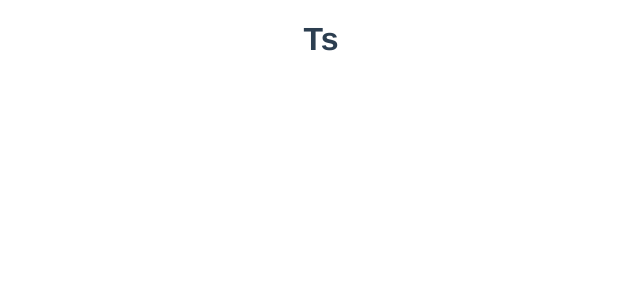
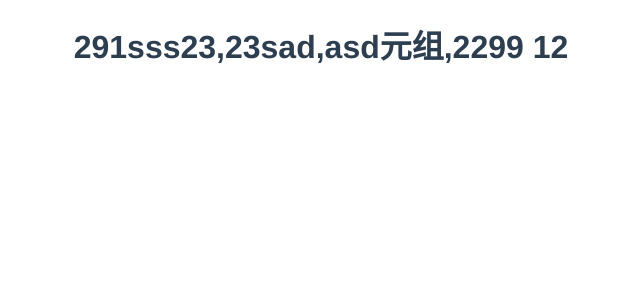
Before and after one commit to samwise-coder/Beginning-of-Autumn, a Vue app: page /ts in a window 1280 px wide. Shown: the top 300 px of the page, without its empty margins (319-959 px from the left). Built offline with nearby package versions, Linux system fonts and the light colour scheme.

Commit message:
begin ts

```diff
--- a/src/views/Ts.vue
+++ b/src/views/Ts.vue
@@ -1,11 +1,35 @@
 <template>
   <div>
-    <h1>Ts</h1>
+    <h1 v-html="dataType()"></h1>
   </div>
 </template>
 
-<script>
-export default {};
+<script lang='ts'>
+export default {
+  setup() {
+    //9.23数据类型
+    function dataType() {
+      let isDone: boolean = false;
+      let shuzi: number = 0x123;
+      let zifu: string = "sss";
+      let list: number[] = [23, 23];
+      let lists: string[] = ["sad", "asd"];
+      let fan: Array<number> = [12];
+      let x: [string, number] = ["元组", 22]; //元组
+      enum color {
+        red = 99,
+        green,
+        blue,
+      }
+      let y: color = color.red;
+      let notSure: any = [12];
+      return shuzi + zifu + list + lists + x + y + " " + notSure;
+    }
+    return {
+      dataType,
+    };
+  },
+};
 </script>
 
 <style>
```
Also changed, not shown: .eslintrc.js.
